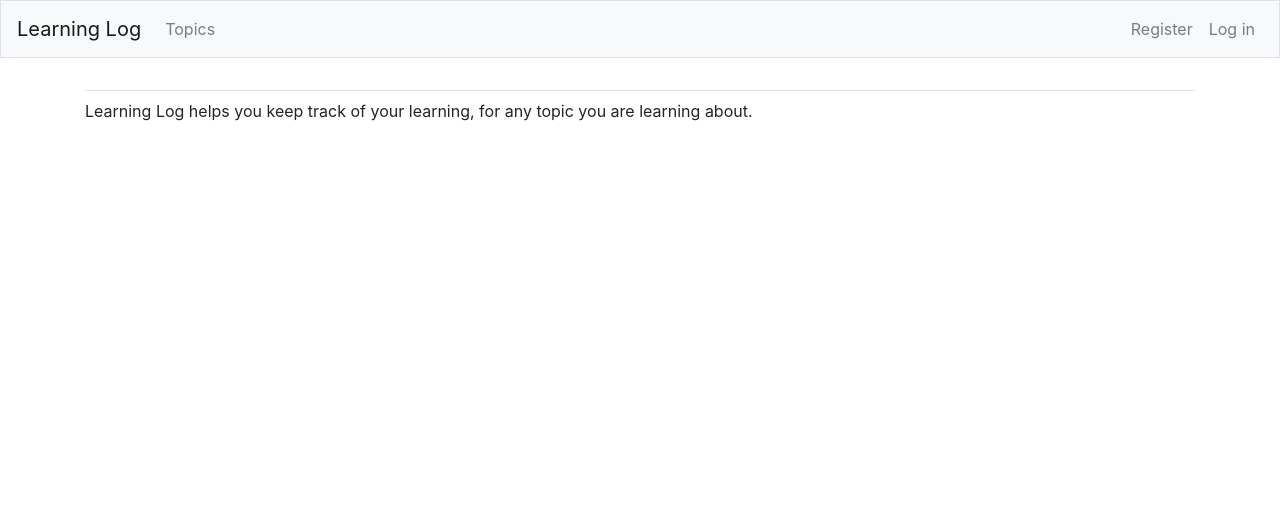
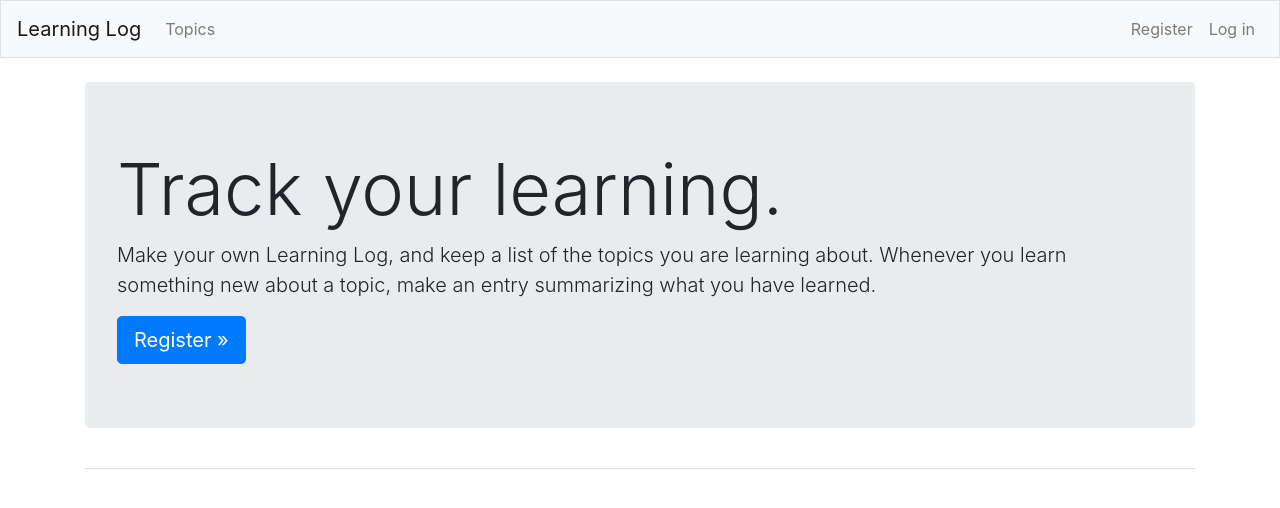
Before and after one commit to DanFariasM/learning_log, a Django app: page / in a window 1280 px wide. Shown: the top 508 px of the page. Run offline with Django 4.2, Linux system fonts and the light colour scheme; some libraries are stand-ins or nearby versions.

Commit message:
Styling the home page.

```diff
--- a/learning_logs/templates/learning_logs/index.html
+++ b/learning_logs/templates/learning_logs/index.html
@@ -1,6 +1,14 @@
 {% extends "learning_logs/base.html" %}
 
-{% block content %}
-<p>Learning Log helps you keep track of your learning, for any topic you are
-learning about.</p>
-{% endblock content %}
+{% block page_header %}
+    <div class="jumbotron">
+        <h1 class="display-3">Track your learning.</h1>
+
+        <p class="lead">Make your own Learning Log, and keep a list of the
+            topics you are learning about. Whenever you learn something new
+            about a topic, make an entry summarizing what you have learned.</p>
+
+        <a class="btn btn-lg btn-primary" href="{% url 'users:register' %}"
+            role="button">Register &raquo;</a>
+    </div>
+{% endblock page_header %}
```
